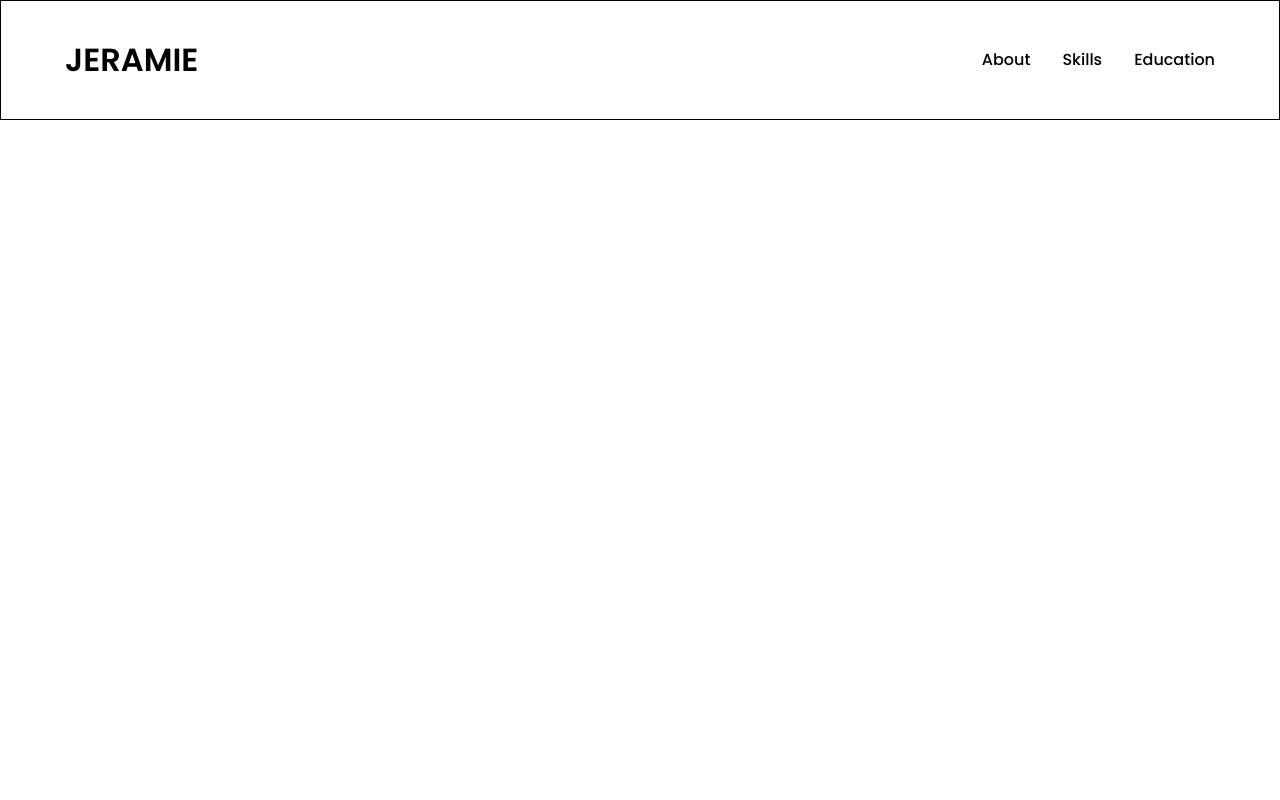
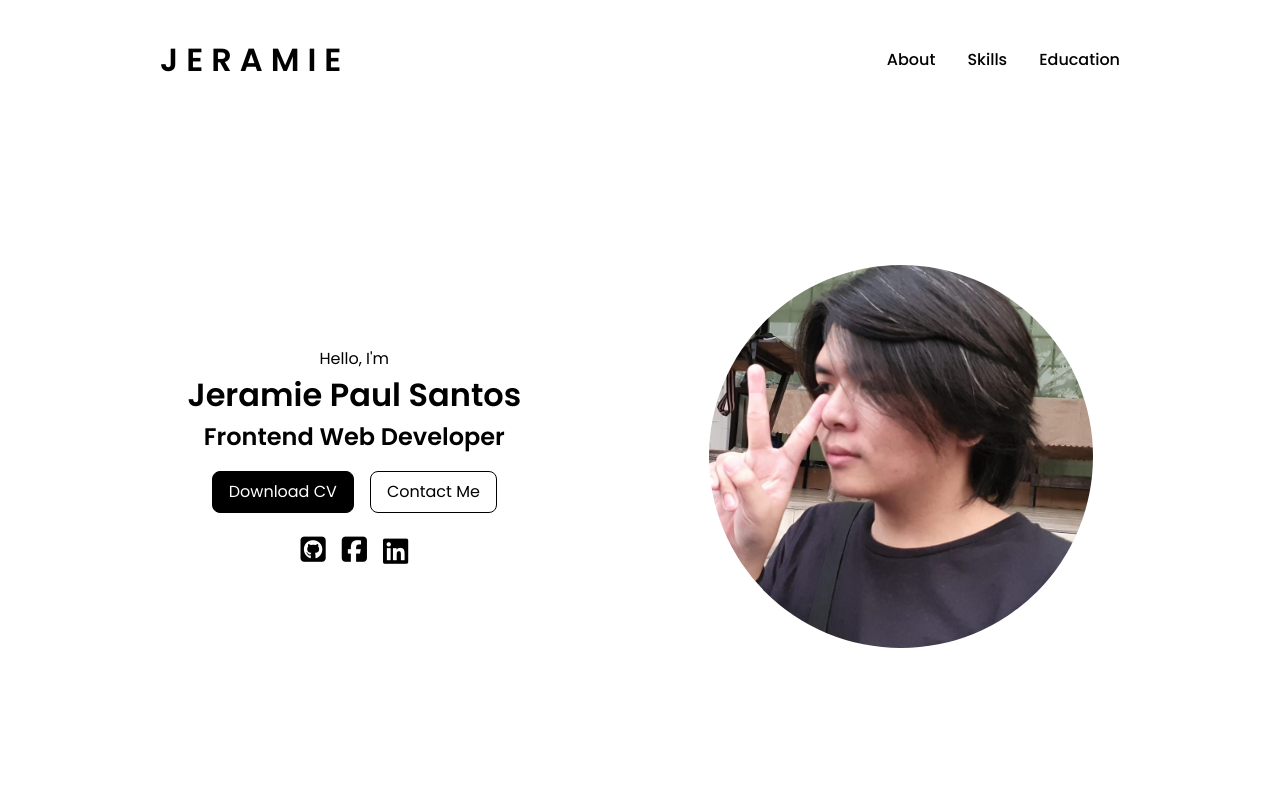
Before and after one commit to jeramie-santos/Portfolio, a plain HTML site: page index.html in a window 1280 px wide. Drawn offline with Linux system fonts and the light colour scheme.

Commit message:
added hero section/image folder & documents folder

```diff
--- a/index.html
+++ b/index.html
@@ -31,6 +31,27 @@
             <li><a href="#education" onclick="hide()">Education</a></li>
         </ul>
     </div>
+    <div class="hero">
+        <div class="hero-intro">
+            <div class="intro-details">
+                <p>Hello, I'm</p>
+                <h1>Jeramie Paul Santos</h1>
+                <h2>Frontend Web Developer</h2>
+            </div>
+            <div class="buttons">
+                <a href="./documents/Santos_JeramiePaul_CV.pdf" class="btn download" download>Download CV</a>
+                <button class="btn contact">Contact Me</button>
+            </div>
+            <div class="social-links">
+                <a href="https://github.com/jeramie-santos" target="_blank"><i class="fa-brands fa-square-github"></i></a>
+                <a href="https://web.facebook.com/jeramiesantos00/" target="_blank"><i class="fa-brands fa-square-facebook"></i></a>
+                <i class="fa-brands fa-linkedin"></i>
+            </div>
+        </div>
+        <div class="hero-profilepic">
+            <img src="./images/profile-pic.jpg" alt="Profile Picture" class="profile-img">
+        </div>
+    </div>
     <script src="main.js"></script>
 </body>
 </html>
--- a/style.css
+++ b/style.css
@@ -17,14 +17,14 @@ nav {
     display: flex;
     align-items: center;
     justify-content: space-between;
-    border: 1px solid black;
-    padding: 1rem 4rem;
+    padding: 1rem 10rem;
     height: 15vh;
 }
 
 .nav-logo {
     font-weight: 600;
     font-size: 2rem;
+    letter-spacing: .5rem;
 }
 
 .nav-link ul,
@@ -62,6 +62,74 @@ nav {
     display: none;
 }
 
+.hero {
+    display: flex;
+    align-items: center;
+    justify-content: space-evenly;
+    height: 85vh;
+}
+
+.hero-intro {
+    text-align: center;
+    display: flex;
+    flex-direction: column;
+    gap: 1rem;
+}
+
+.btn {
+    padding: .5rem 1rem;
+    border: 1px solid black;
+    border-radius: .5rem;
+}
+
+
+.download {
+    color: white;
+    background-color: black;
+    text-decoration: none;
+}
+
+.contact {
+    color: black;
+    background-color: white;
+}
+
+.download:hover {
+    color: black;
+    background-color: white;
+}
+
+.contact:hover {
+    color: white;
+    background-color: black;
+}
+
+.social-links,
+.buttons {
+    display: flex;
+    align-items: center;
+    justify-content: center;
+    gap: 1rem;
+}
+
+.social-links {
+    font-size: 1.8rem;
+}
+
+.fa-brands {
+    color: black;
+}
+
+
+.profile-img {
+    border-radius: 50%;
+    width: 24rem;
+}
+
+
+
+
+
 @media (max-width: 1200px) {
     /* body {
         max-width: 1200px;
```
Also changed, not shown: images/profile-pic.jpg (added), 1 other file.
